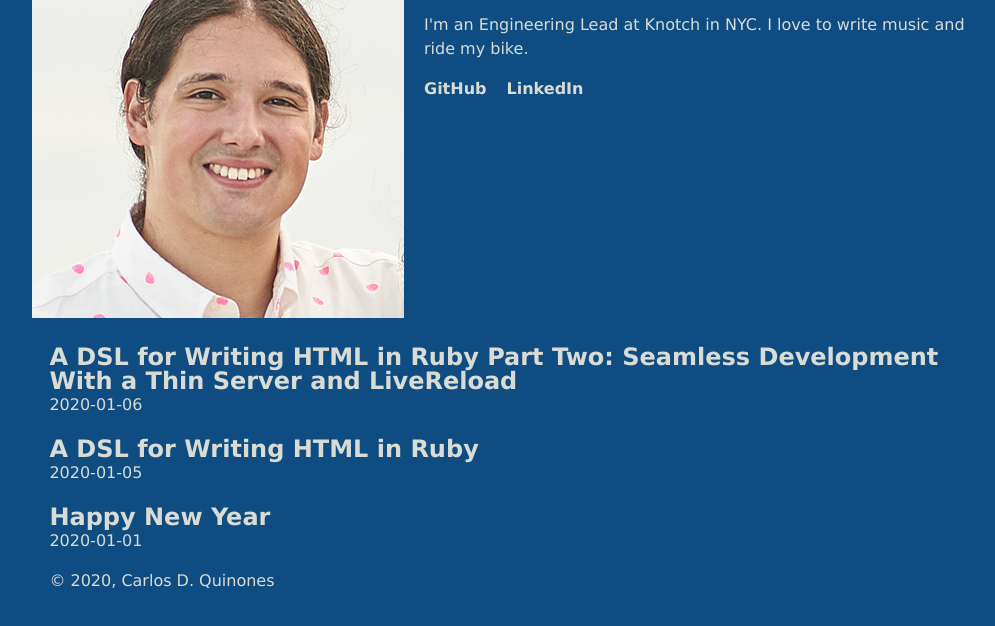
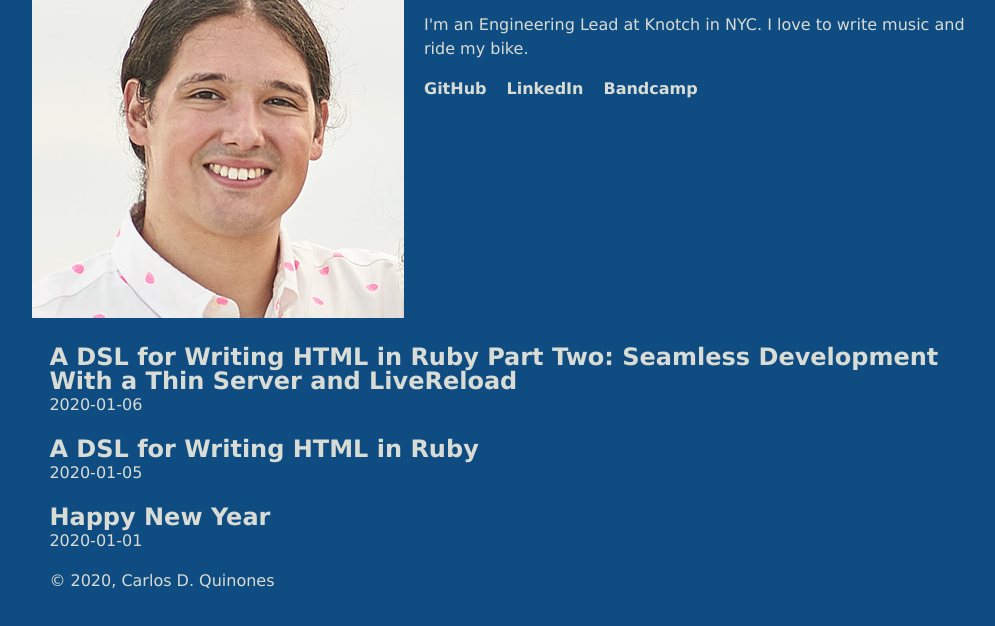
Before and after one commit to cquinones100/cquinones.com, a Gatsby site: page / in a window 1280 px wide. Shown: the part 74-700 px from the top of the page, without its empty margins (18-1013 px from the left). Built offline with nearby package versions, Linux system fonts and the light colour scheme; Gatsby itself is replaced by a stand-in of ours.

Commit message:
add link to bandcamp

```diff
--- a/src/components/header.js
+++ b/src/components/header.js
@@ -48,6 +48,12 @@ const Header = ({ siteTitle }) => {
             >
               LinkedIn
             </a>
+            <a
+              href='https://wyaa.bandcamp.com/releases'
+              style={{ marginLeft: '20px' }}
+            >
+              Bandcamp
+            </a>
           </div>
         </div>
       </div>
```
